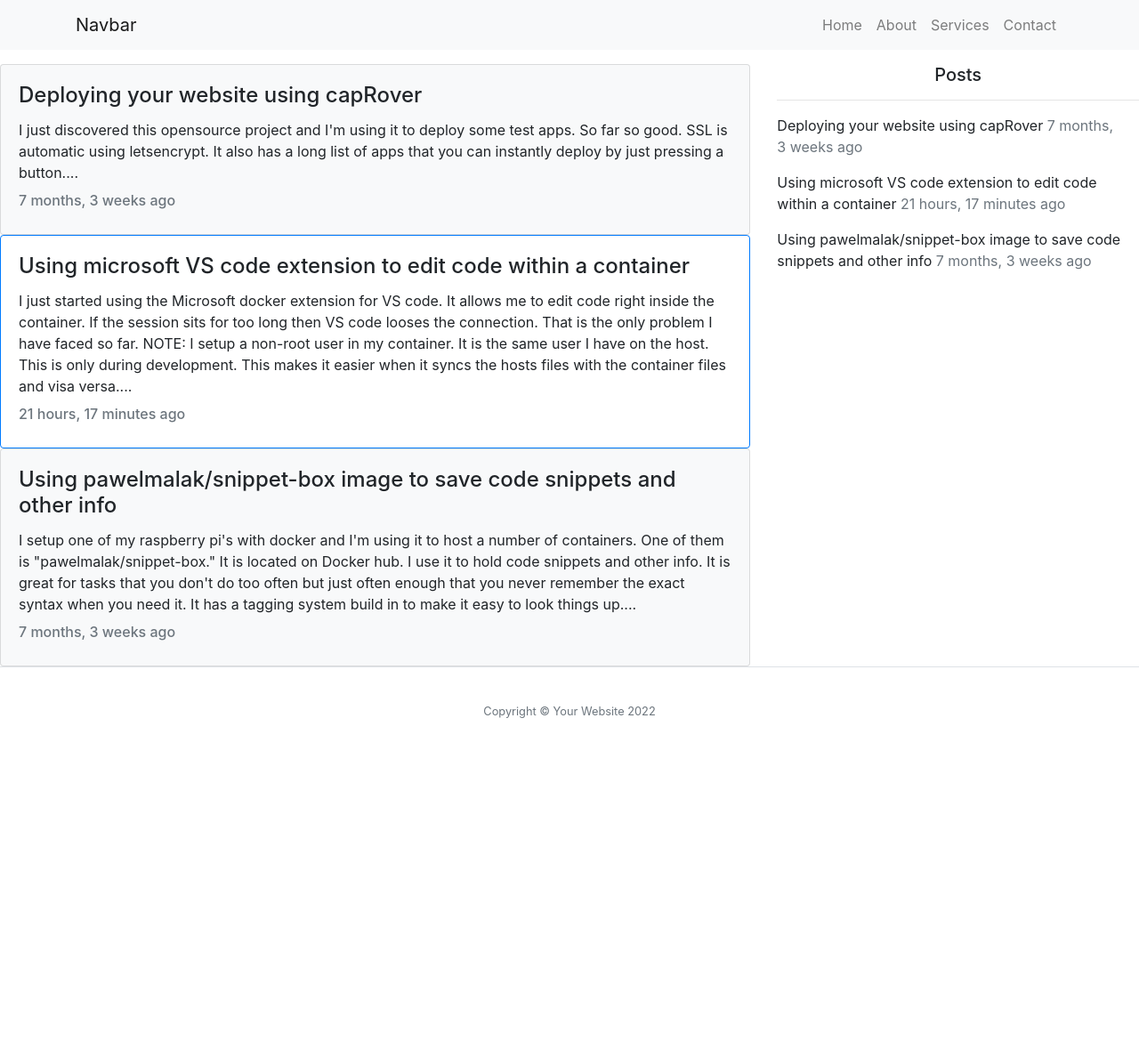
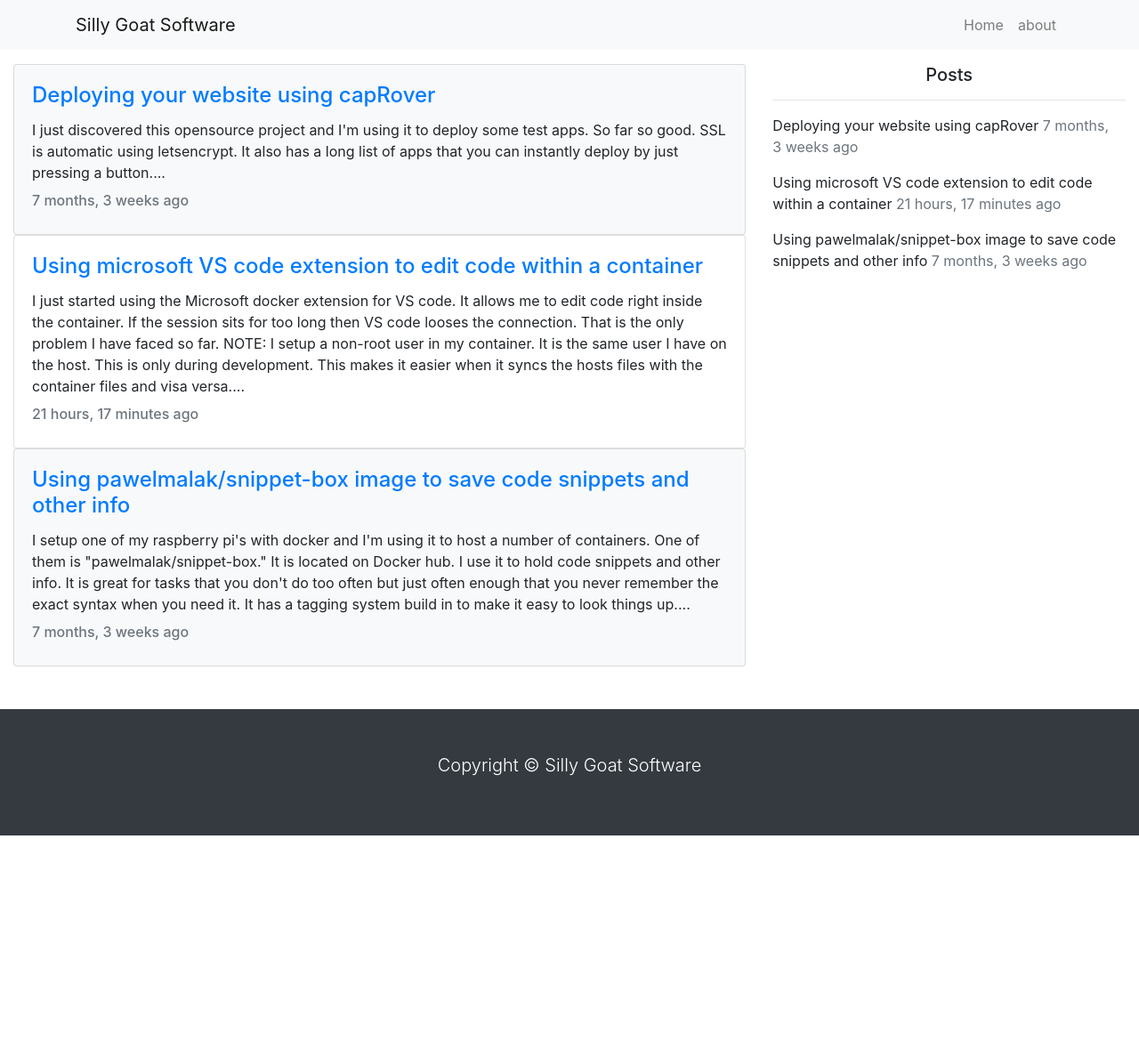
Before and after one commit to rickmmrr/silly-goat-blog, a Django app: page / in a window 1280 px wide. Shown: the top 1179 px of the page at 89% size. Before the commit the page ends 807 px from the top, so only its background shows below. Run offline with Django 4.2, Linux system fonts and the light colour scheme; data comes from the database, SQL or seed files in the repository; both versions use the stored data as it was after the commit; some libraries are stand-ins or nearby versions.

Commit message:
fixed links

```diff
--- a/blog/urls.py
+++ b/blog/urls.py
@@ -1,9 +1,9 @@
 #blog/urls.py
 from django.urls import path
-from .views import BlogListView , BlogDetailView
+from .views import BlogListView , BlogDetailView, AboutPageView
 
 urlpatterns =  [
     path("post/<int:pk>/", BlogDetailView.as_view(), name="post"),
     path('', BlogListView.as_view(), name='index'),
-
-]
+    path('about', AboutPageView.as_view(), name='about'),
+    ]
--- a/blog/views.py
+++ b/blog/views.py
@@ -1,6 +1,8 @@
 # blog/views.py
-from django.views.generic import ListView, DetailView
+from django.views.generic import ListView, DetailView, TemplateView
 from .models import Post
+
+
 
 class BlogListView(ListView):
     model = Post
@@ -9,3 +11,6 @@ class BlogListView(ListView):
 class BlogDetailView(DetailView):
     model = Post
     template_name = "post.html"
+
+class AboutPageView(TemplateView):
+    template_name = "about.html"
--- a/templates/footer.html
+++ b/templates/footer.html
@@ -1,36 +1,15 @@
-       <!-- Footer-->
-       <footer class="border-top">
-        <div class="container px-4 px-lg-5">
-            <div class="row gx-4 gx-lg-5 justify-content-center">
-                <div class="col-md-10 col-lg-8 col-xl-7">
-                    <ul class="list-inline text-center">
-                        <li class="list-inline-item">
-                            <a href="#!">
-                                <span class="fa-stack fa-lg">
-                                    <i class="fas fa-circle fa-stack-2x"></i>
-                                    <i class="fab fa-twitter fa-stack-1x fa-inverse"></i>
-                                </span>
-                            </a>
-                        </li>
-                        <li class="list-inline-item">
-                            <a href="#!">
-                                <span class="fa-stack fa-lg">
-                                    <i class="fas fa-circle fa-stack-2x"></i>
-                                    <i class="fab fa-facebook-f fa-stack-1x fa-inverse"></i>
-                                </span>
-                            </a>
-                        </li>
-                        <li class="list-inline-item">
-                            <a href="#!">
-                                <span class="fa-stack fa-lg">
-                                    <i class="fas fa-circle fa-stack-2x"></i>
-                                    <i class="fab fa-github fa-stack-1x fa-inverse"></i>
-                                </span>
-                            </a>
-                        </li>
-                    </ul>
-                    <div class="small text-center text-muted fst-italic">Copyright &copy; Your Website 2022</div>
-                </div>
-            </div>
+
+
+    <footer id="main-footer" class="bg-dark text-white mt-5 p-5">
+    <div class="container">
+        <div class="row">
+        <div class="col">
+            <p class="lead text-center">
+            Copyright &copy;
+            <span id="year"></span>
+            Silly Goat Software
+            </p>
         </div>
+        </div>
+    </div>
     </footer>
--- a/templates/head.html
+++ b/templates/head.html
@@ -30,5 +30,5 @@
     <link rel="stylesheet" href="https://stackpath.bootstrapcdn.com/bootstrap/4.1.1/css/bootstrap.min.css" integrity="sha384-WskhaSGFgHYWDcbwN70/dfYBj47jz9qbsMId/iRN3ewGhXQFZCSftd1LZCfmhktB"
         crossorigin="anonymous">
 
-    <title>Bootstrap Sandbox</title>
+    <title>Silly Goat Sftware Blog</title>
 </head>
--- a/templates/index.html
+++ b/templates/index.html
@@ -30,7 +30,7 @@
 </div> -->
 
 <main>
-
+    <div class="container-fluid">
         <div class="row">
             <div class="col-8">
 
@@ -38,15 +38,19 @@
                 {% if forloop.counter0|divisibleby:2 %}
                 <div class="card bg-light text-black mb-resp">
                     <div class="card-body">
+                        <a href="{% url 'post' obj.pk %}">
                             <h4 class="card-title">{{ obj.title }}</h4>
+                        </a>
                         <p class="card-text">{{ obj.intro }}...</p>
                         <h6 class="text-muted card-subtitle mb-2">{{ obj.updated_at|timesince }} ago</h6>
                     </div>
                 </div>
                 {% else %}
-            <div class="card border-primary mb-resp">
+                <div class="card bg-white mb-resp">
                     <div class="card-body">
+                        <a href="{% url 'post' obj.pk %}">
                             <h4 class="card-title">{{ obj.title }}</h4>
+                        </a>
                         <p class="card-text">{{ obj.intro }}...</p>
                         <h6 class="text-muted card-subtitle mb-2">{{ obj.updated_at|timesince }} ago</h6>
                     </div>
@@ -69,6 +73,7 @@
                 {% endfor %}
             </div>
         </div>
+    </div>
 
 </main>
 
--- a/templates/nav.html
+++ b/templates/nav.html
@@ -32,23 +32,17 @@
     <!-- NAVBAR WITH RESPONSIVE TOGGLE -->
     <nav class="navbar navbar-expand-sm navbar-light bg-light mb-3">
         <div class="container">
-            <a class="navbar-brand" href="#">Navbar</a>
+            <a class="navbar-brand" href="#">Silly Goat Software</a>
             <button class="navbar-toggler" data-toggle="collapse" data-target="#navbarNav">
                 <span class="navbar-toggler-icon"></span>
             </button>
             <div class="collapse navbar-collapse" id="navbarNav">
                 <ul class="navbar-nav ml-auto">
                     <li class="nav-item">
-                        <a class="nav-link" href="#">Home</a>
+                        <a class="nav-link" href="/">Home</a>
                     </li>
                     <li class="nav-item">
-                        <a class="nav-link" href="#">About</a>
-                    </li>
-                    <li class="nav-item">
-                        <a class="nav-link" href="#">Services</a>
-                    </li>
-                    <li class="nav-item">
-                        <a class="nav-link" href="#">Contact</a>
+                        <a class="nav-link" href="{% url 'about' %}">about</a>
                     </li>
                 </ul>
             </div>
```
Also changed, not shown: db.sqlite3, requirements.txt (line endings or trailing spaces), 1 other file. Lines whose indentation alone changed are shown as unchanged.
